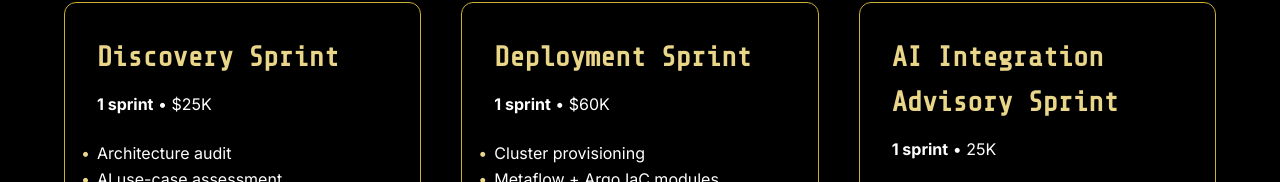
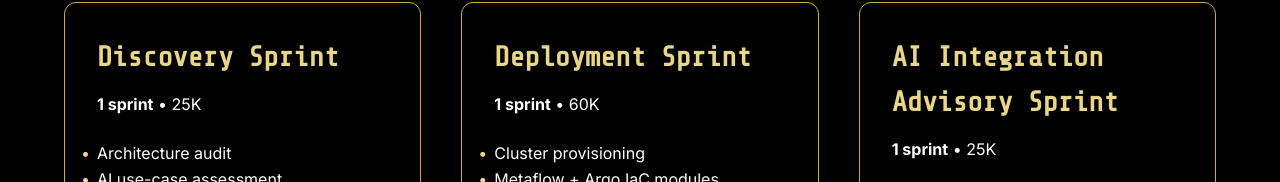
Before and after one commit to t-houssian/mlopsod, a Next.js app: page /services in a window 1280 px wide. Shown: the part 306-488 px from the top of the page. Built offline with nearby package versions, Linux system fonts and the light colour scheme.

Commit message:
fix dollar signs

```diff
--- a/pages/services.js
+++ b/pages/services.js
@@ -4,7 +4,7 @@
   {
     title: 'Discovery Sprint',
     timeframe: '1 sprint',
-    price: '$25K',
+    price: '25K',
     bullets: [
       'Architecture audit',
       'AI use-case assessment',
@@ -15,7 +15,7 @@
   {
     title: 'Deployment Sprint',
     timeframe: '1 sprint',
-    price: '$60K',
+    price: '60K',
     bullets: [
       'Cluster provisioning',
       'Metaflow + Argo IaC modules',
```
